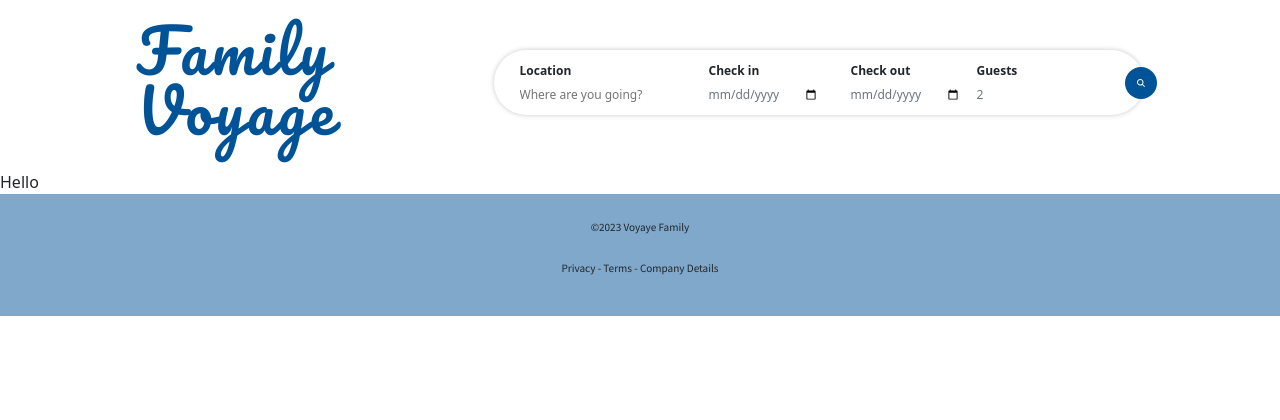
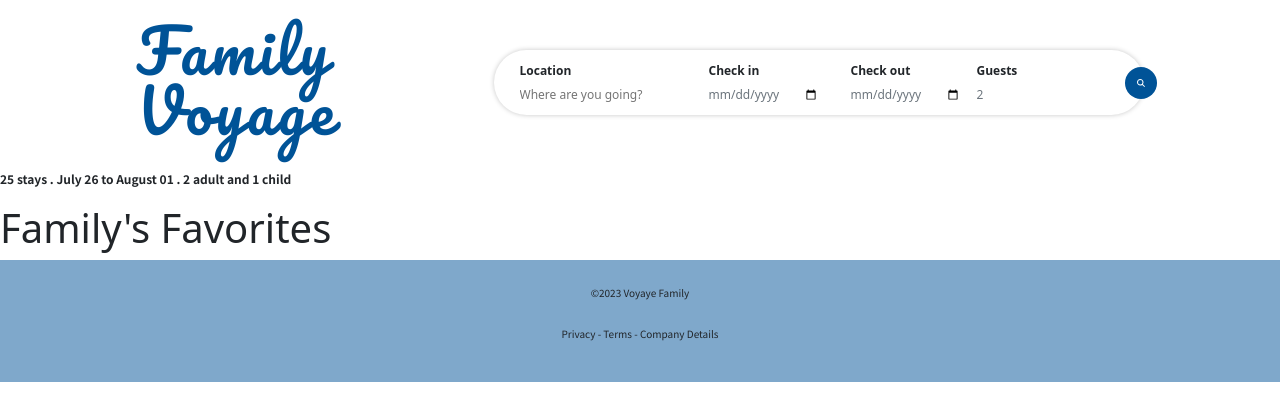
Before and after one commit to duongni/family-voyage-app, a React (Create React App) app: page /search in a window 1280 px wide. Shown: the top 420 px of the page. Built offline with nearby package versions, Linux system fonts and the light colour scheme.

Commit message:
Make the Route works and working on SearchPage component

```diff
--- a/src/SearchPage.js
+++ b/src/SearchPage.js
@@ -1,5 +1,13 @@
 import React from "react";
+import "./SearchPage.css";
 
 export default function SearchPage() {
-  return <div>Hello</div>;
+  return (
+    <div className="SearchPage">
+      <div className="SearchPage_info">
+        <p>25 stays . July 26 to August 01 . 2 adult and 1 child</p>
+        <h1>Family's Favorites</h1>
+      </div>
+    </div>
+  );
 }
```
Also changed, not shown: src/SearchPage.css (added).
